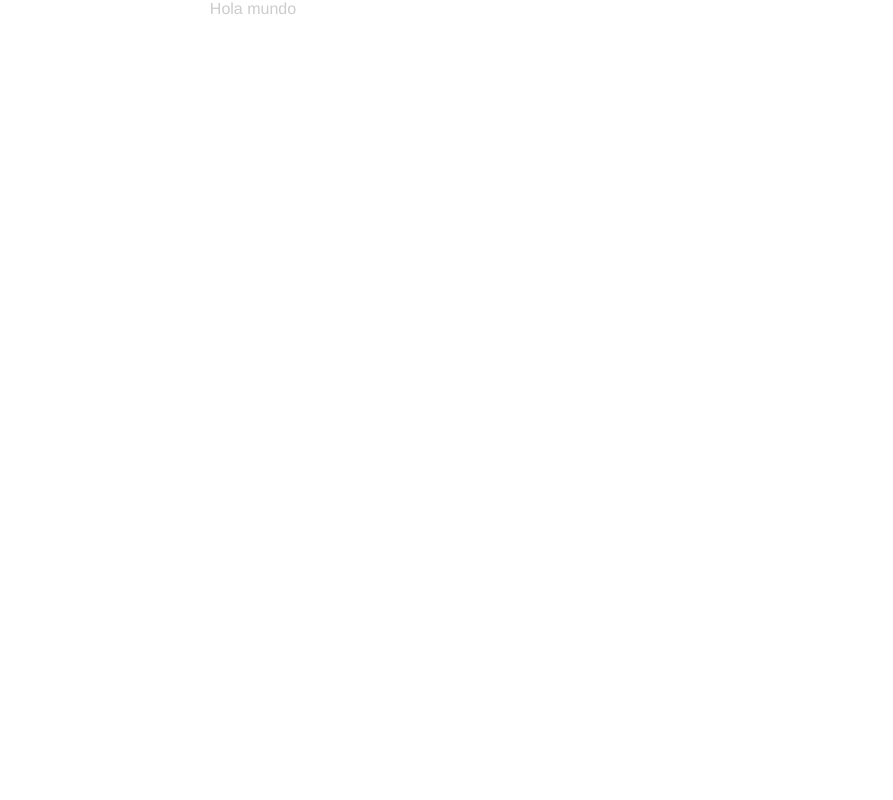
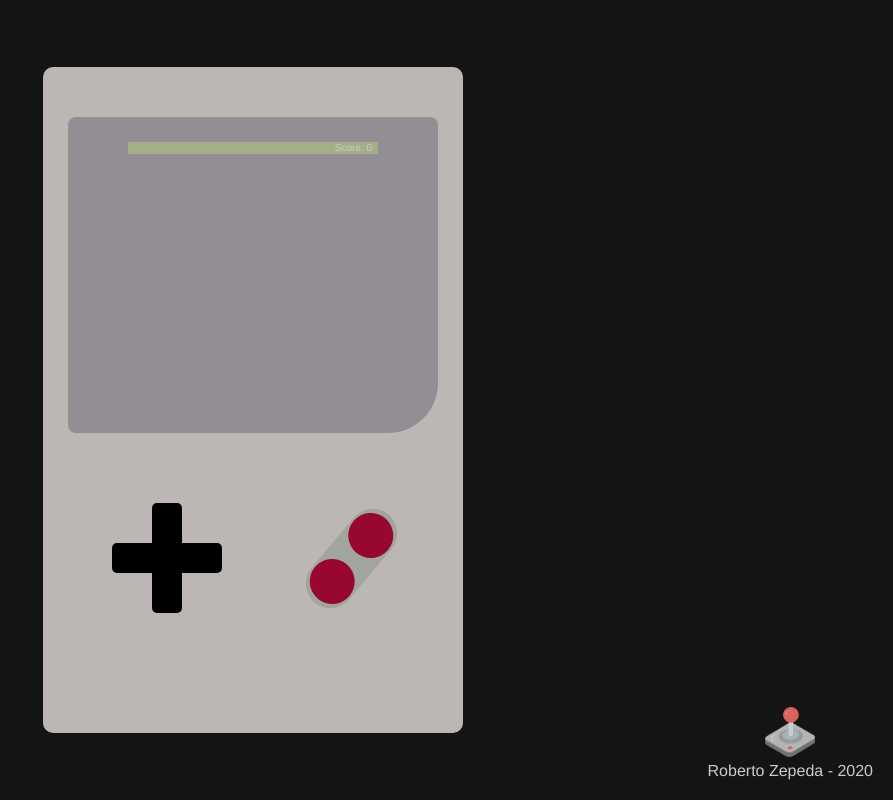
Before and after one commit to robertozh29/Portfolio, a Vue app: page /snakegame in a window 1280 px wide. Shown: the whole page, without its empty margins (387-1280 px from the left). Built offline with nearby package versions, Linux system fonts and the light colour scheme.

Commit message:
Migrate html/css from old snakegame

```diff
--- a/src/views/SnakeGame.vue
+++ b/src/views/SnakeGame.vue
@@ -1,6 +1,31 @@
 <template>
-    <div>
-        Hola mundo
+    <div class="snakegame">
+        <div class="game-container">
+            <div class="canvas-container">
+                <div class="scoreboard"><p>Score: <span id="score">0</span></p></div>
+                <canvas id="game" width="250" height="250"></canvas>
+            </div>
+            <div class="controls">
+                <div class="arrows">
+                    <div class="hor">
+                        <div id="left"></div>
+                        <div id="right"></div>
+                    </div>
+                    <div class="ver">
+                        <div id="up"></div>
+                        <div id="down"></div>
+                    </div>
+                </div>
+                <div class="circles">
+                    <div class="circle"></div>
+                    <div class="circle"></div>
+                </div>
+            </div>
+        </div>
+        <span class="logo">
+            <img src="../assets/snakegame/joystick.png" alt="Joystick image">
+            <p>Roberto Zepeda - 2020</p>
+        </span>
     </div>
 </template>
 
@@ -19,3 +44,163 @@ export default {
     }
 }
 </script>
+
+
+<style scope>
+* {
+  padding: 0;
+  margin: 0;
+  box-sizing: border-box;
+}
+
+body {
+  font-family: "Courier New", Courier, monospace;
+}
+
+.snakegame {
+  background-color: rgb(20, 20, 20);
+  width: 100vw;
+  height: 100vh;
+  display: flex;
+  justify-content: center;
+  align-items: center;
+}
+
+.game-container {
+  display: flex;
+  flex-direction: column;
+  align-items: center;
+  justify-content: flex-start;
+  padding: 50px 25px;
+  background-color: #bcb7b4;
+  border-radius: 10px;
+}
+
+.canvas-container {
+  padding: 25px 60px;
+  background-color: #928e93;
+  border-radius: 8px 8px 50px 8px;
+}
+.scoreboard {
+  width: 100%;
+  height: 12px;
+  background-color: #a5ad89;
+  font-size: 10px;
+  text-align: end;
+  padding-right: 6px;
+}
+
+.controls {
+  width: 100%;
+  height: 250px;
+  display: flex;
+  align-items: center;
+  justify-content: space-around;
+  margin-left: 10%;
+}
+
+.arrows {
+  display: flex;
+  justify-content: center;
+  align-items: center;
+}
+
+.arrows .hor {
+  position: absolute;
+  width: 110px;
+  height: 30px;
+  background-color: #000;
+  border-radius: 5px;
+  display: flex;
+  justify-content: space-between;
+}
+
+.hor div {
+  width: 35%;
+  height: 30px;
+}
+
+.arrows .ver {
+  position: absolute;
+  width: 30px;
+  height: 110px;
+  background-color: #000;
+  border-radius: 5px;
+  display: flex;
+  flex-direction: column;
+  justify-content: space-between;
+}
+
+.ver div {
+  height: 35%;
+  width: 30px;
+}
+
+.circles {
+  width: min-content;
+  background-color: #a1a59e;
+  padding: 5px 2px;
+  border-radius: 35px;
+  transform: rotate(40deg);
+}
+
+.circle {
+  width: 45px;
+  height: 45px;
+  background-color: #97072e;
+  border-radius: 50%;
+}
+
+.circle:first-child {
+  margin-bottom: 15px;
+}
+
+.logo {
+  position: absolute;
+  bottom: 20px;
+  right: 20px;
+  color: #ccc;
+  display: flex;
+  flex-direction: column;
+  align-items: center;
+}
+.logo img {
+  margin-bottom: 5px;
+  width: 50px;
+}
+
+@media screen and (max-width: 430px) {
+  :root {
+    --paddingX: calc(50vw - 150px);
+    --paddingY: calc(25vh - 150px);
+  }
+  .game-container {
+    padding: var(--paddingY) var(--paddingX);
+    border-radius: 10px;
+  }
+
+  .canvas-container {
+    padding: 0;
+    background-color: rgba(0, 0, 0, 0);
+    border-radius: none;
+  }
+
+  .logo {
+    position: absolute;
+    bottom: 10px;
+    right: calc(50vw - 40px);
+    display: flex;
+    flex-direction: column;
+    align-items: center;
+  }
+
+  .logo p {
+    font-size: 9px;
+    color: rgb(130, 130, 130);
+  }
+  .logo img {
+    margin-bottom: 5px;
+    width: 25px;
+  }
+}
+</style>
```
